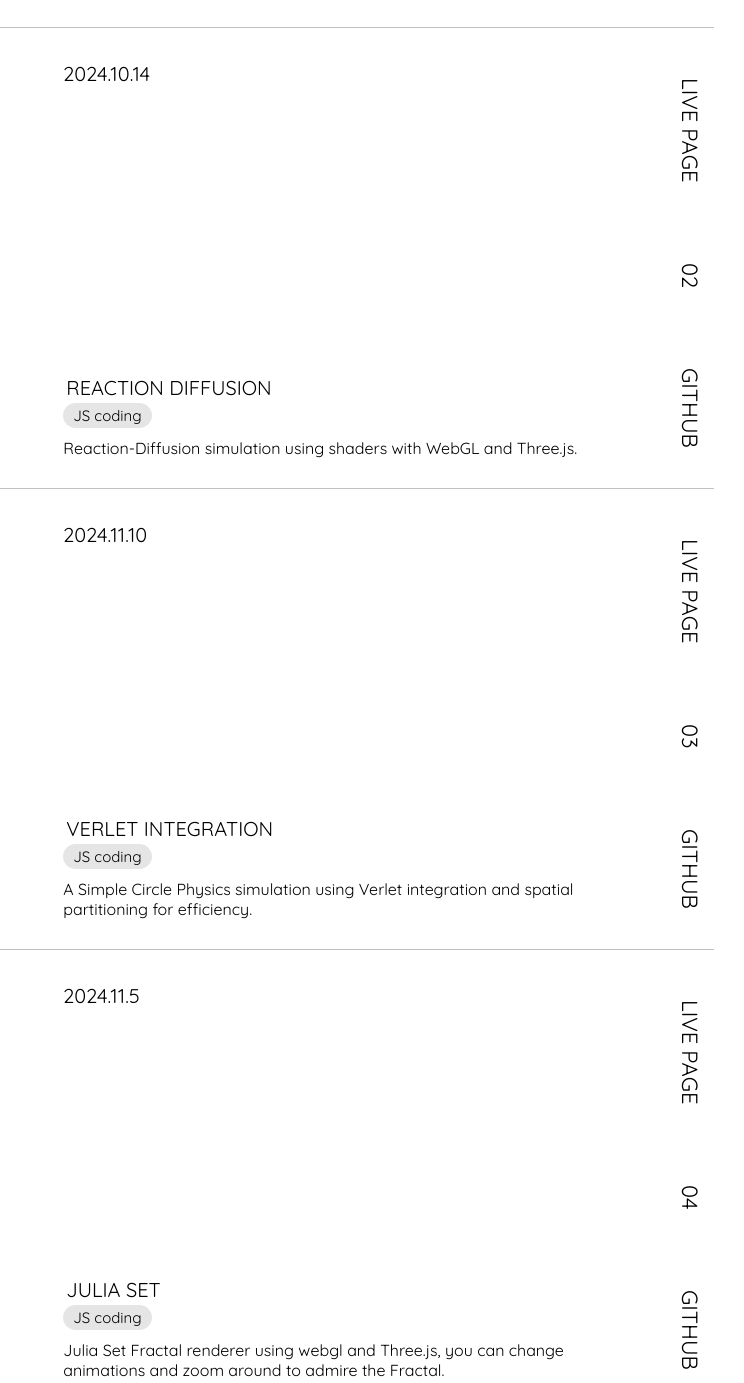
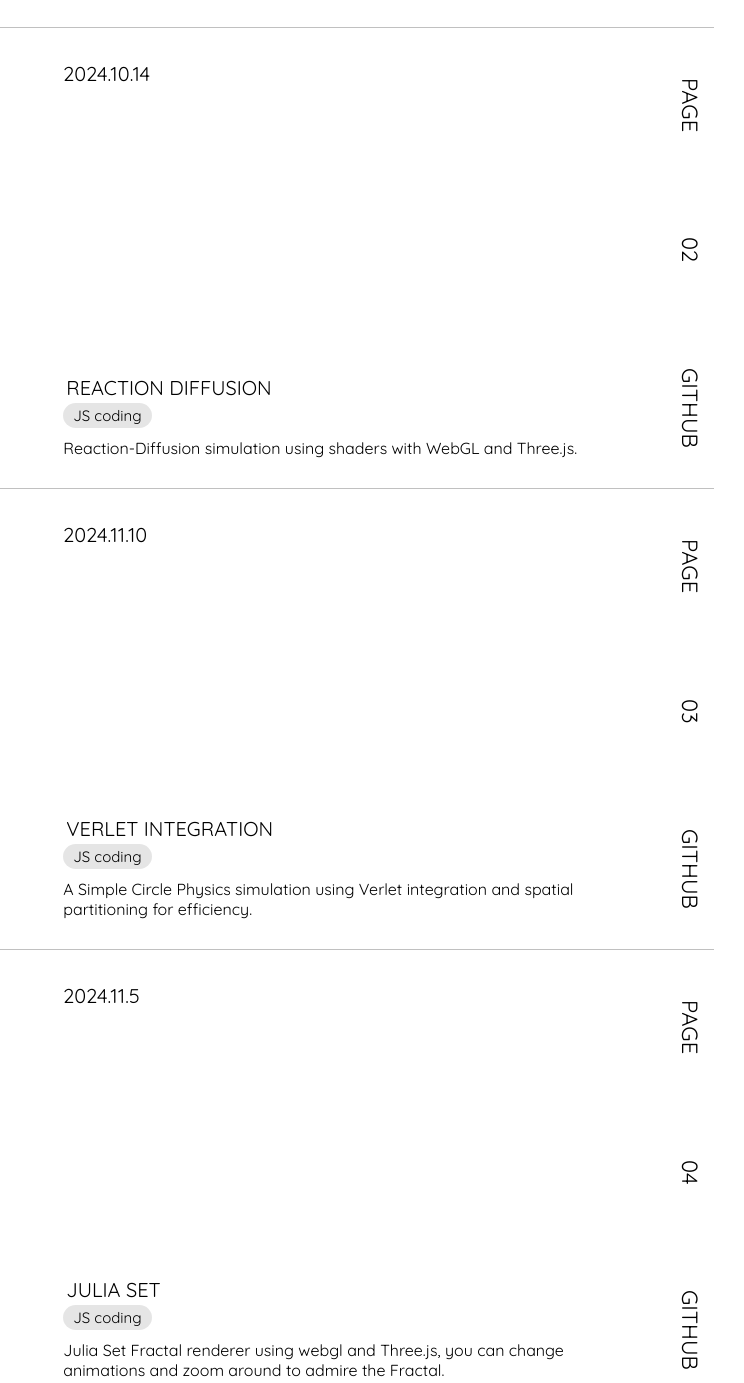
Before and after one commit to DaedalusOA/portafolio, a plain HTML site: page index.html in a window 1280 px wide. Shown: the part 821-2204 px from the top of the page, 536-1280 px from the left. Drawn offline with Linux system fonts and the light colour scheme; a web font is replaced by a local one.

Commit message:
Update index.html

```diff
--- a/index.html
+++ b/index.html
@@ -92,7 +92,7 @@
 
       </div>
       <div class="buttons">
-        <a href="https://diegoochoaa.github.io/Reaction-Diffusion/" class="text" >LIVE PAGE</a>
+        <a href="https://diegoochoaa.github.io/Reaction-Diffusion/" class="text" >PAGE</a>
         <a class="textn" >02</a>
         <a href="https://github.com/DiegoOchoaa/Reaction-Diffusion" class="text" >GITHUB</a>
       </div>
@@ -119,7 +119,7 @@
 
       </div>
       <div class="buttons">
-        <a href="https://diegoochoaa.github.io/PhysicCirclesJs" class="text" >LIVE PAGE</a>
+        <a href="https://diegoochoaa.github.io/PhysicCirclesJs" class="text" >PAGE </a>
         <a class="textn" >03</a>
         <a href="https://github.com/DiegoOchoaa/PhysicCirclesJs" class="text" >GITHUB</a>
       </div>
@@ -146,7 +146,7 @@
 
       </div>
       <div class="buttons">
-        <a href="https://diegoochoaa.github.io/JuliaSet" class="text" >LIVE PAGE</a>
+        <a href="https://diegoochoaa.github.io/JuliaSet" class="text" >PAGE </a>
         <a class="textn" >04</a>
         <a href="https://github.com/DiegoOchoaa/JuliaSet" class="text" >GITHUB</a>
       </div>
@@ -173,7 +173,7 @@
 
       </div>
       <div class="buttons">
-        <a href="https://diegoochoaa.github.io/Drift" class="text" >LIVE PAGE</a>
+        <a href="https://diegoochoaa.github.io/Drift" class="text" >PAGE </a>
         <a class="textn" >05</a>
         <a href="https://github.com/DiegoOchoaa/Drift" class="text" >GITHUB</a>
       </div>
@@ -229,7 +229,7 @@
 
       </div>
       <div class="buttons">
-        <a href="https://diegoochoaa.github.io/IsometricWorlds" class="text" >LIVE PAGE</a>
+        <a href="https://diegoochoaa.github.io/IsometricWorlds" class="text" >PAGE </a>
         <a class="textn" >07</a>
         <a href="https://github.com/DiegoOchoaa/IsometricWorlds" class="text" >GITHUB</a>
       </div>
@@ -256,7 +256,7 @@
 
       </div>
       <div class="buttons">
-        <a href="" class="text" >LIVE PAGE</a>
+        <a href="" class="text" >PAGE</a>
         <a class="textn" >08</a>
         <a href="https://github.com/DiegoOchoaa/portafolio" class="text" >GITHUB</a>
       </div>
```
